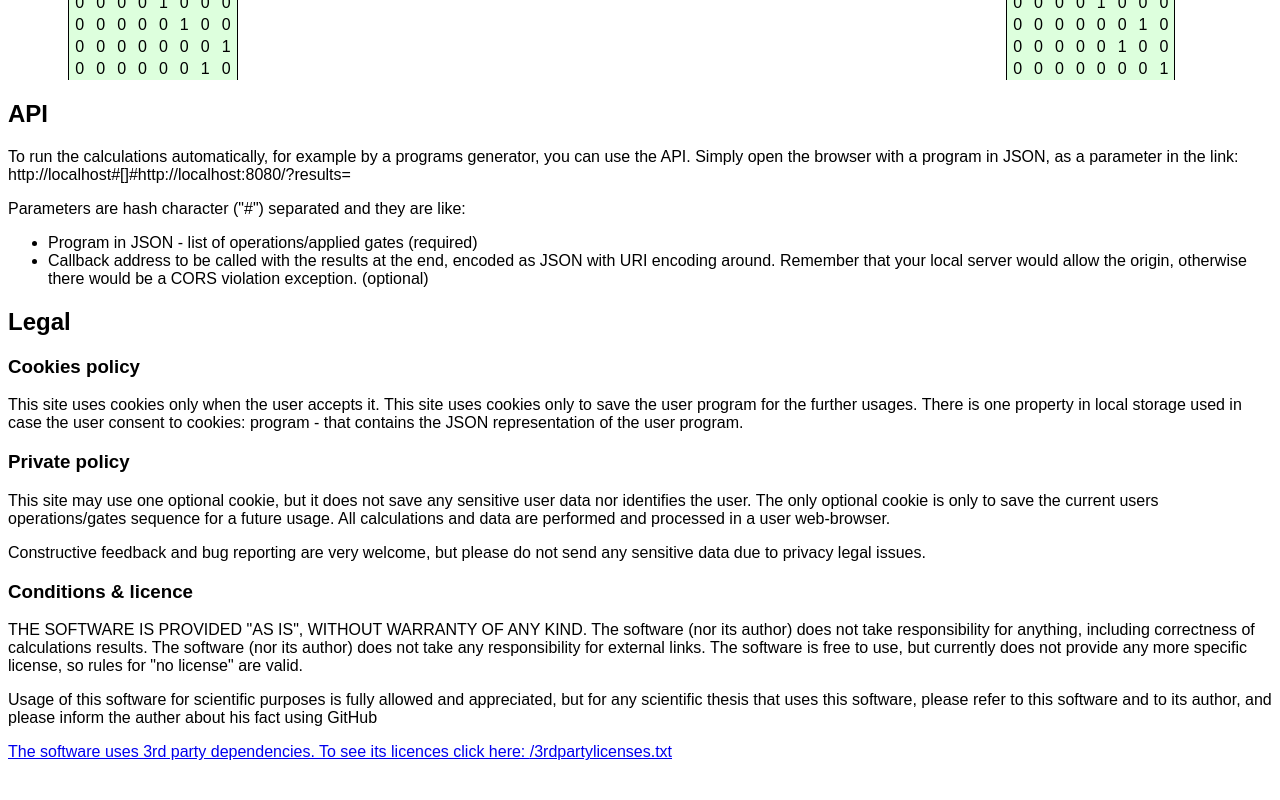
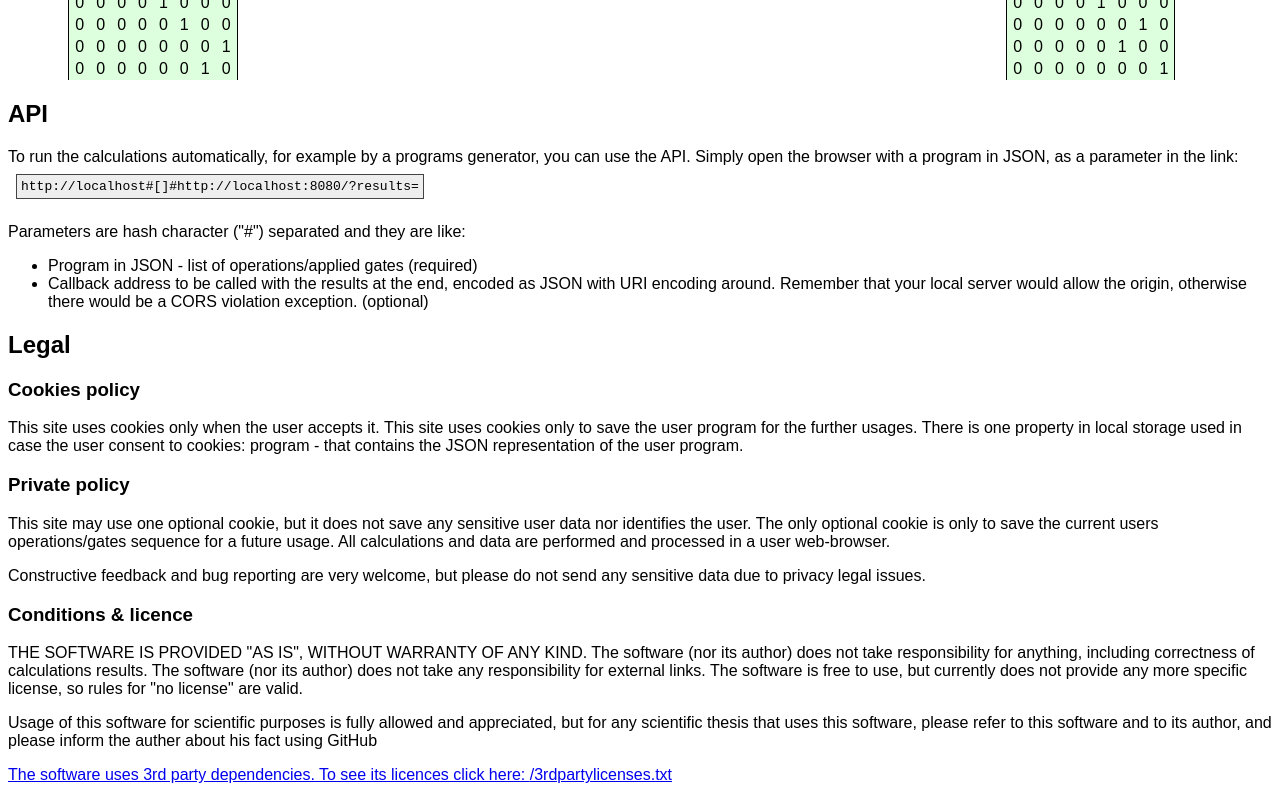
Before and after one commit to adrianscheit/web-quantum-computer-simulator, an Angular app: page / in a window 1280 px wide. Shown: the part 1939-2739 px from the top of the page. Before the commit the page ends 2716 px from the top, so only its background shows below. Built offline with nearby package versions, Linux system fonts and the light colour scheme.

Commit message:
Improve API example link

```diff
--- a/src/app/app.component.html
+++ b/src/app/app.component.html
@@ -187,9 +187,10 @@
 <section>
     <h2>API</h2>
     <p>
-        To run the calculations automatically, for example by a programs generator, you can use the API.
-        Simply open the browser with a program in JSON, as a parameter in the link:
-        <span class="code">{{selfLink}}#{{programJson}}#http://localhost:8080/?results=</span>
+        <app-sample-code code="{{selfLink}}#{{programJson}}#http://localhost:8080/?results=">
+            To run the calculations automatically, for example by a programs generator, you can use the API.
+            Simply open the browser with a program in JSON, as a parameter in the link:
+        </app-sample-code>
     </p>
     Parameters are hash character ("#") separated and they are like:
     <ul>
--- a/src/app/sample-code/sample-code.component.ts
+++ b/src/app/sample-code/sample-code.component.ts
@@ -8,8 +8,12 @@ import { Clipboard } from '@angular/cdk/clipboard';
     styleUrls: ['./sample-code.component.css']
 })
 export class SampleCodeComponent {
-    @Input() set code(code: Operation[]) {
-        this.stringifiedCode = JSON.stringify(code);
+    @Input() set code(code: Operation[] | string) {
+        if (typeof (code) === 'string') {
+            this.stringifiedCode = code;
+        } else {
+            this.stringifiedCode = JSON.stringify(code);
+        }
     }
 
     stringifiedCode: string = '';
```
